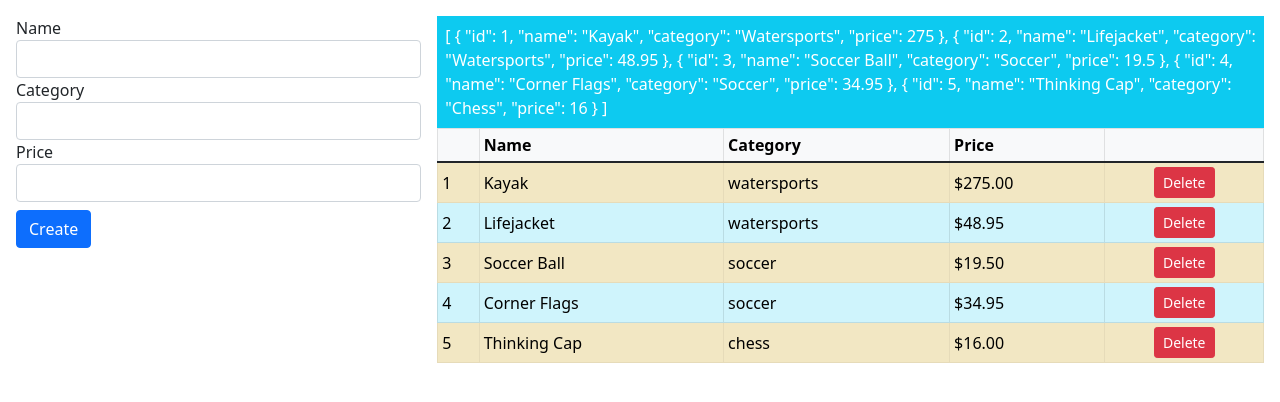
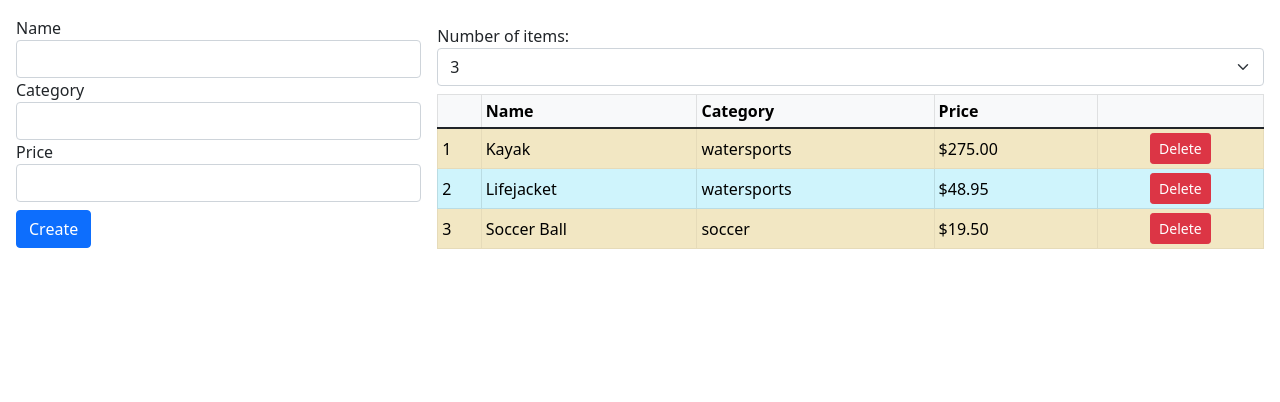
Before and after one commit to rafaelhfreitas/angular_underhood, an Angular app: page / in a window 1280 px wide. Shown: the top 402 px of the page. Built offline with nearby package versions, Linux system fonts and the light colour scheme.

Commit message:
slicing data array with pipe

```diff
--- a/src/app/productTable.component.html
+++ b/src/app/productTable.component.html
@@ -1,7 +1,15 @@
-<div class="bg-info p-2 text-white">
-    <div>{{ getProducts() | json }}</div>
+<div class="form-group my-2">
+    <label>Number of items:</label>
+    <select class="form-select" [value]="itemCount ?? 1" (change)="itemCount=$any($event).target.value">
+        <option *ngFor="let item of getProducts(); let i = index" [value]="i + 1" [selected]="(i + 1) === itemCount">
+            {{i + 1}}
+        </option>
+    </select>
 </div>
 
+<!-- <div class="bg-info p-2 text-white">
+    <div>{{ getProducts() | json }}</div>
+</div> -->
 
 
 <!-- <div class="bg-info p-2 text-white">
@@ -69,7 +77,7 @@
         </tr>
     </thead>
     <tbody>
-        <tr *paFor="let item of getProducts() | filter:categoryFilter;
+        <tr *paFor="let item of getProducts() | slice:0:(itemCount ?? 1);
                     let i = index; let odd = odd;
                     let even = even" [class.table-info]="odd" [class.table-warning]="even" class="align-middle">
             <td>{{i + 1}}</td>
```
